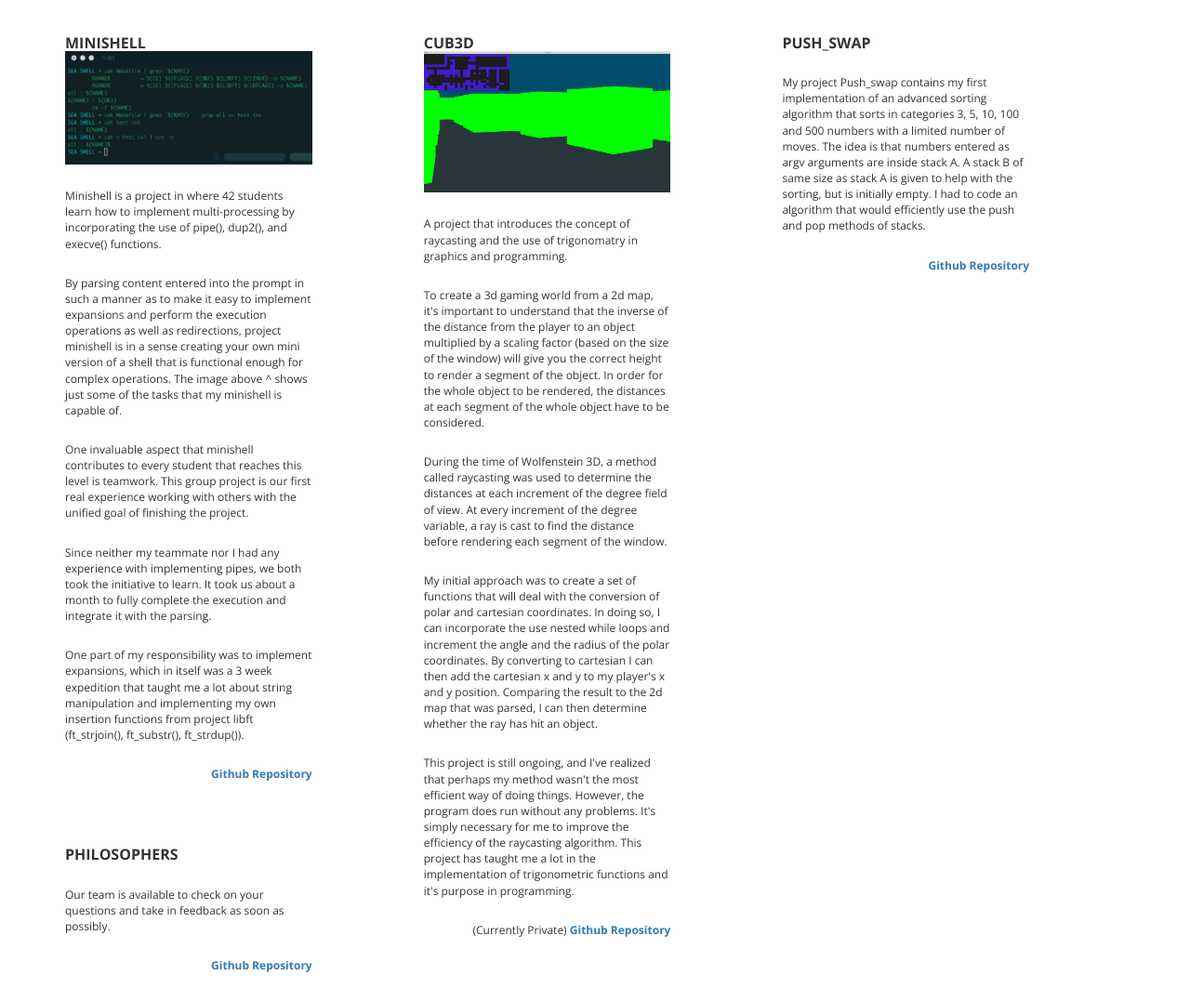
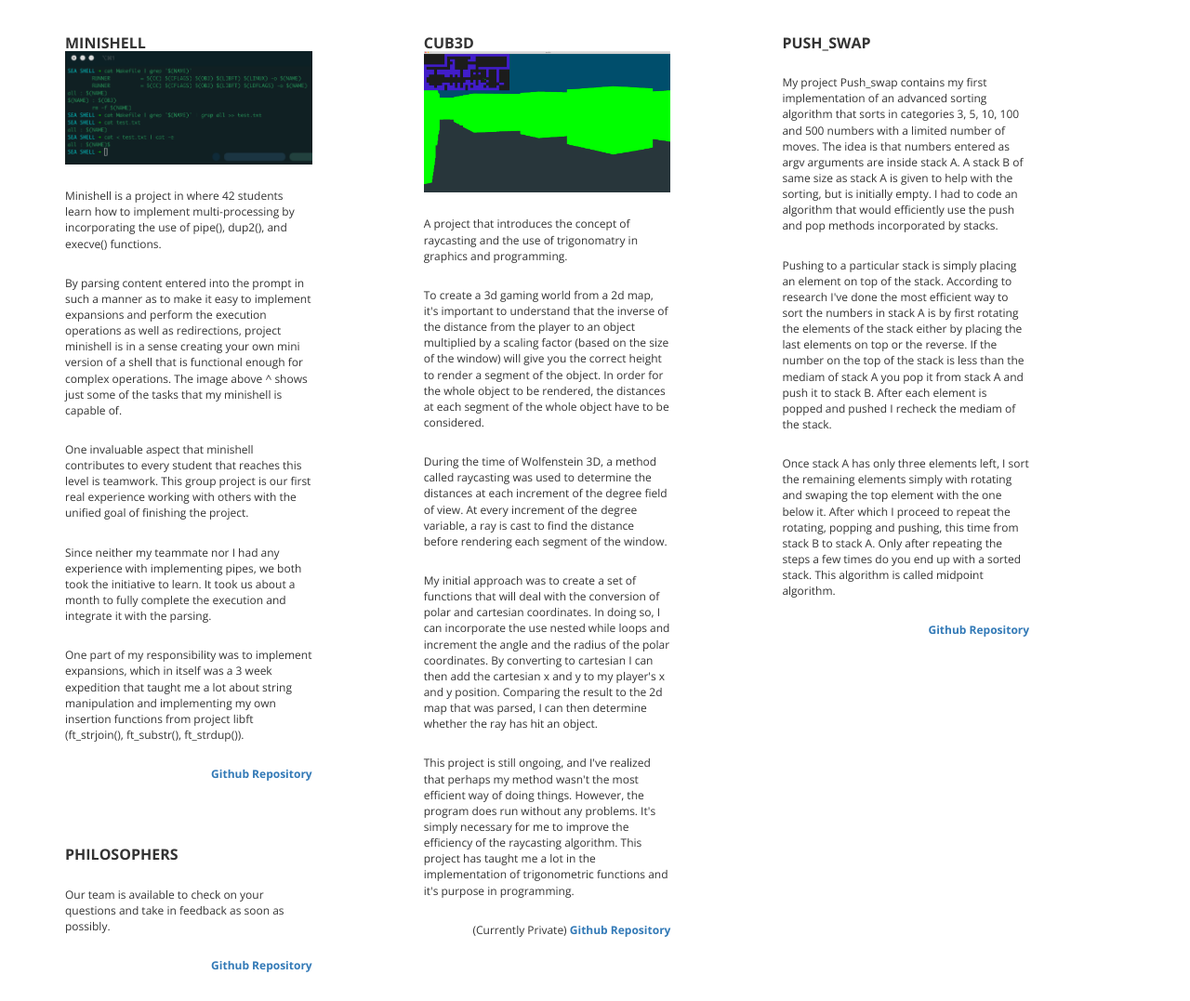
Before and after one commit to jsjohn1951/learningPortfolio, a plain HTML site: page index.html in a window 1280 px wide. Shown: the part 2492-3569 px from the top of the page at 93% size. Drawn offline with nearby package versions, Linux system fonts and the light colour scheme.

Commit message:
added some more content

```diff
--- a/index.html
+++ b/index.html
@@ -259,7 +259,17 @@
 								<p style="text-align: left;">
 									My project Push_swap contains my first implementation of an advanced sorting algorithm that sorts in categories 3, 5, 10, 100 and 500 numbers with a limited
 									number of moves. The idea is that numbers entered as argv arguments are inside stack A. A stack B of same size as stack A is given to help with the sorting, but is
-									initially empty. I had to code an algorithm that would efficiently use the push and pop methods of stacks.
+									initially empty. I had to code an algorithm that would efficiently use the push and pop methods incorporated by stacks.
+								</p>
+								<p style="text-align: left;">
+									Pushing to a particular stack is simply placing an element on top of the stack. According to research I've done the most efficient way to sort the numbers in stack
+									A is by first rotating the elements of the stack either by placing the last elements on top or the reverse. If the number on the top of the stack is less than the
+									mediam of stack A you pop it from stack A and push it to stack B. After each element is popped and pushed I recheck the mediam of the stack.
+								</p>
+								<p style="text-align: left;">
+									Once stack A has only three elements left, I sort the remaining elements simply with rotating and swaping the top element with the one below it. After which I proceed
+									to repeat the rotating, popping and pushing, this time from stack B to stack A. Only after repeating the steps a few times do you end up with a sorted stack. This algorithm
+									is called midpoint algorithm.
 								</p>
 								<p>
 
@@ -354,6 +364,7 @@
 					<h4 style="text-align: left; color: #5B4B8A;">C</h4>
 					<h4 style="text-align: left; color: #7858A6;">C++</h4>
 				</div>
+
 				</div>
 
 
```
Also changed, not shown: 1 other file.
